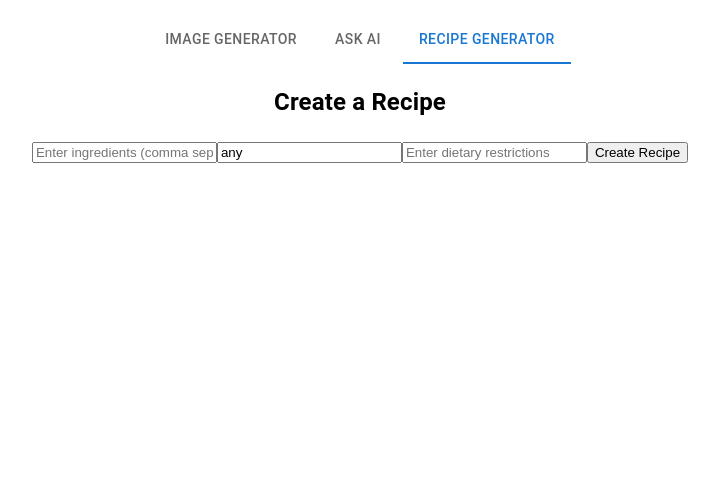
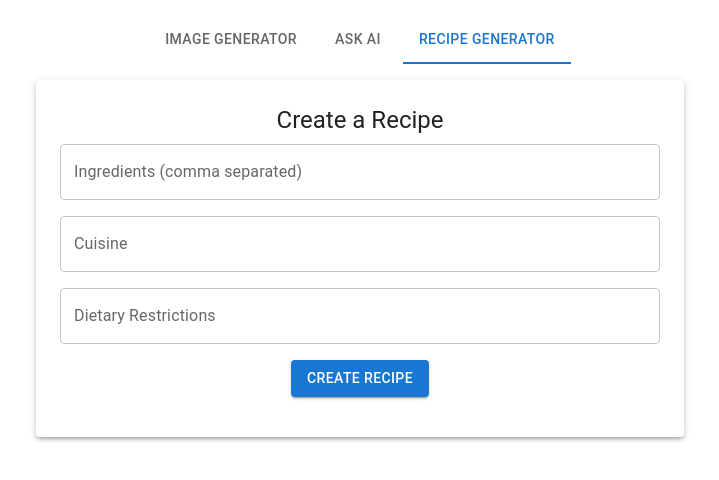
Before and after one commit to vickky122/VersaAI_fullstack, a React (Create React App) app in the folder frontend/spring-ai-react/: page / in a window 1280 px wide. Both pictures are taken after a click on the tab "RECIPE GENERATOR". Shown: the top 480 px of the page, without its empty margins (296-1015 px from the left). Built offline with nearby package versions, Linux system fonts and the light colour scheme.

Commit message:
recipe ui improvement

```diff
--- a/frontend/spring-ai-react/src/components/RecipeGenerator.js
+++ b/frontend/spring-ai-react/src/components/RecipeGenerator.js
@@ -1,53 +1,62 @@
-import React, { useState } from "react";
+import React, { useState } from 'react';
+import { TextField, Button, Paper, Typography, Box } from '@mui/material';
 
 function RecipeGenerator() {
   const [ingredients, setIngredients] = useState('');
-    const [cuisine, setCuisine] = useState('any');
+  const [cuisine, setCuisine] = useState('');
   const [dietaryRestrictions, setDietaryRestrictions] = useState('');
   const [recipe, setRecipe] = useState('');
 
-
   const createRecipe = async () => {
     try {
-            const response = await fetch(`http://localhost:8081/recipe-creator?ingredients=${ingredients}&dietaryRestrictions=${dietaryRestrictions}&cuisine=${cuisine}`)
+      const response = await fetch(
+        `http://localhost:8081/recipe-creator?ingredients=${ingredients}&cuisine=${cuisine}&dietaryRestrictions=${dietaryRestrictions}`
+      );
       const data = await response.text();
-            console.log(data);
       setRecipe(data);
     } catch (error) {
-            console.error("Error generating recipe : ", error)
+      console.error("Error generating recipe:", error);
     }
   };
 
   return (
-        <div>
-            <h2>Create a Recipe</h2>
-            <input
-                type="text"
+    <Paper elevation={3} sx={{ padding: 3, margin: '0 auto', maxWidth: 600 }}>
+      <Typography variant="h5" gutterBottom>
+        Create a Recipe
+      </Typography>
+      <TextField
+        fullWidth
+        variant="outlined"
+        label="Ingredients (comma separated)"
         value={ingredients}
         onChange={(e) => setIngredients(e.target.value)}
-                placeholder="Enter ingredients (comma seperated)"
+        sx={{ marginBottom: 2 }}
       />
-
-            <input
-                type="text"
+      <TextField
+        fullWidth
+        variant="outlined"
+        label="Cuisine"
         value={cuisine}
         onChange={(e) => setCuisine(e.target.value)}
-                placeholder="Enter cuisine type"
+        sx={{ marginBottom: 2 }}
       />
-
-            <input
-                type="text"
+      <TextField
+        fullWidth
+        variant="outlined"
+        label="Dietary Restrictions"
         value={dietaryRestrictions}
         onChange={(e) => setDietaryRestrictions(e.target.value)}
-                placeholder="Enter dietary restrictions"
+        sx={{ marginBottom: 2 }}
       />
-
-            <button onClick={createRecipe}>Create Recipe</button>
-
-            <div className="output">
-                <pre className="recipe-text">{recipe}</pre>
-            </div>
-        </div>
+      <Button variant="contained" color="primary" onClick={createRecipe}>
+        Create Recipe
+      </Button>
+      <Box sx={{ marginTop: 2 }}>
+        <Typography variant="body1" sx={{ whiteSpace: 'pre-wrap' }}>
+          {recipe}
+        </Typography>
+      </Box>
+    </Paper>
   );
 }
 
```
Lines whose indentation alone changed are shown as unchanged.
